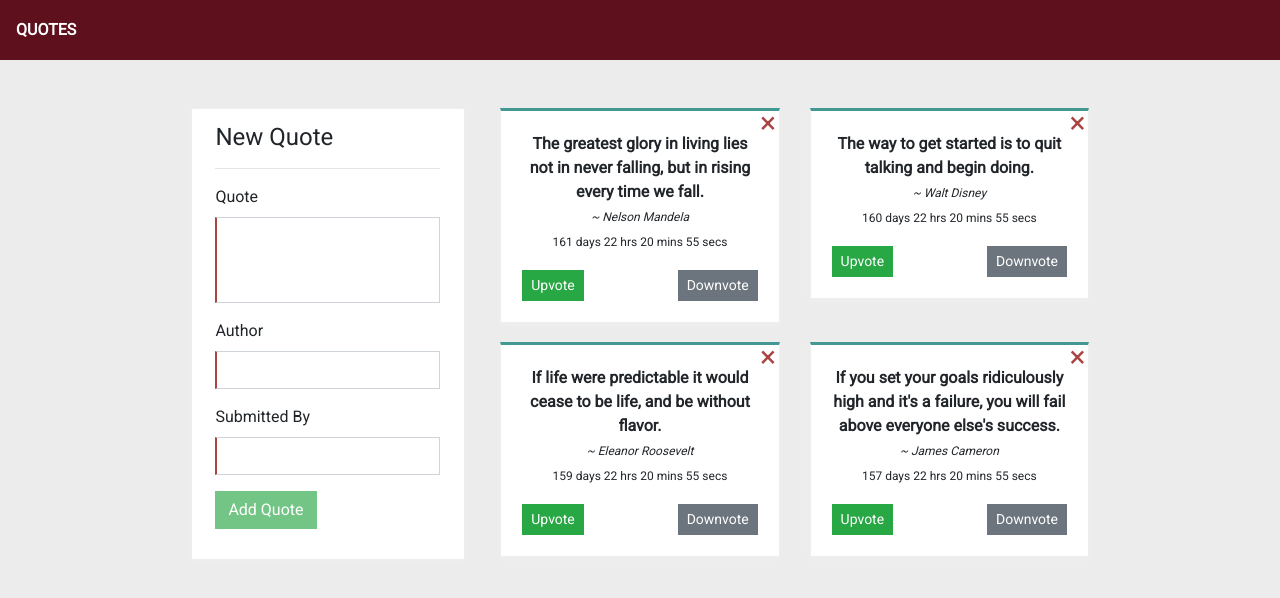
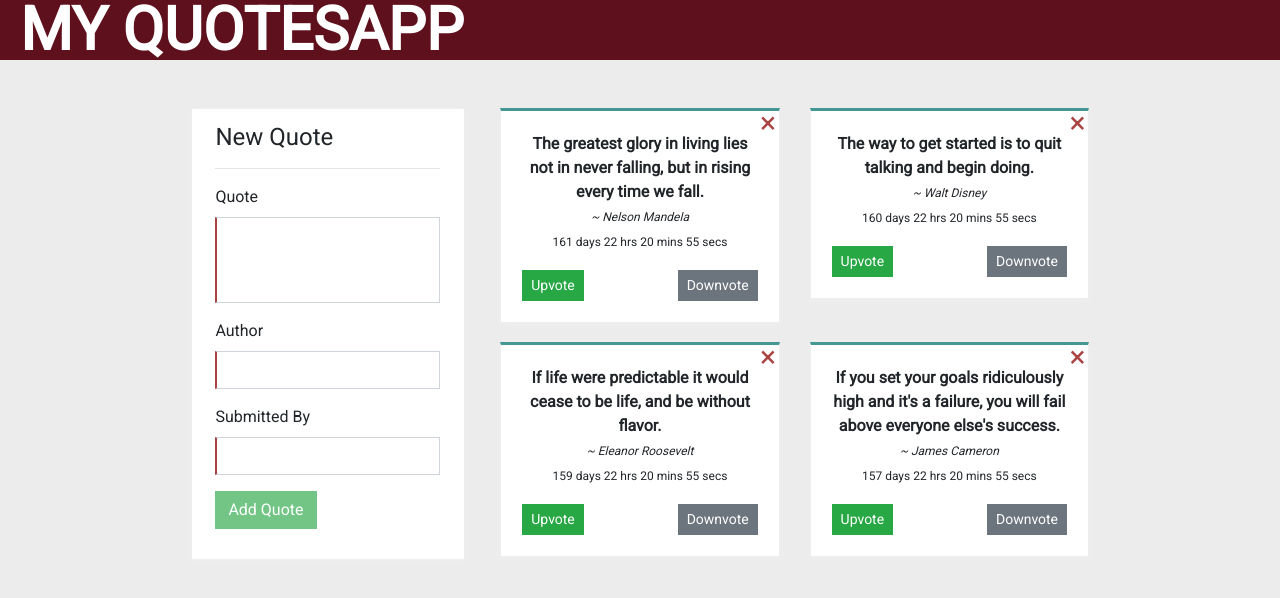
Before and after one commit to CharityMutonii/QuotesApp, an Angular app: page / in a window 1280 px wide. Shown: the top 598 px of the page. Built offline with nearby package versions, Linux system fonts and the light colour scheme.

Commit message:
finilized my styles

```diff
--- a/src/app/app.component.css
+++ b/src/app/app.component.css
@@ -14,10 +14,14 @@
        background-color: #5f101d;
        color: white;
        font-weight: 600;
+       font-size: large;
    }
 
    .toolbar span {
-       margin: 0 16px;
+       margin: 50px 20px;
+       font-size: 60px;
+       text-align: center;
+       align-items: center;
    }
 
    .content {
--- a/src/app/app.component.ts
+++ b/src/app/app.component.ts
@@ -6,5 +6,5 @@ import { Component } from '@angular/core';
   styleUrls: ['./app.component.css']
 })
 export class AppComponent {
-  title = 'Quotes';
+  title = ' My QuotesApp';
 }
```
